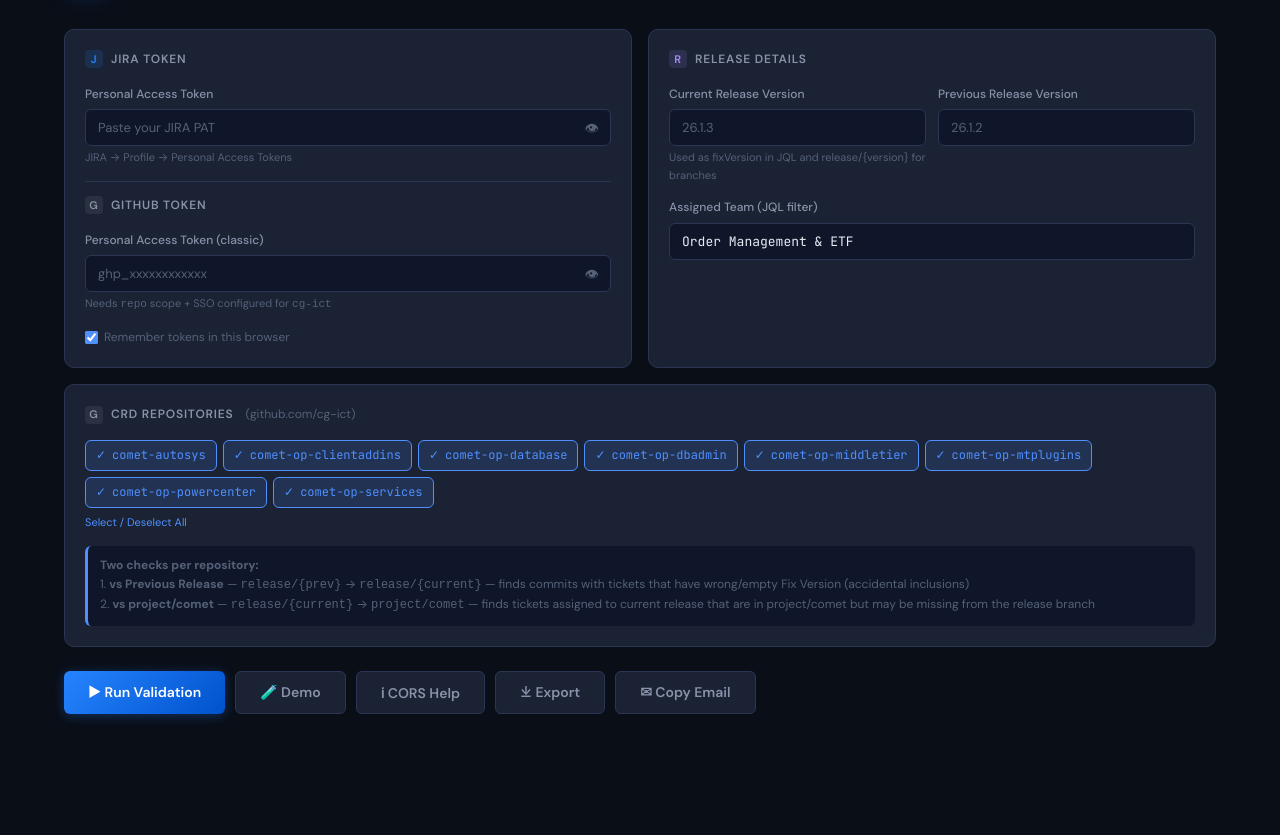
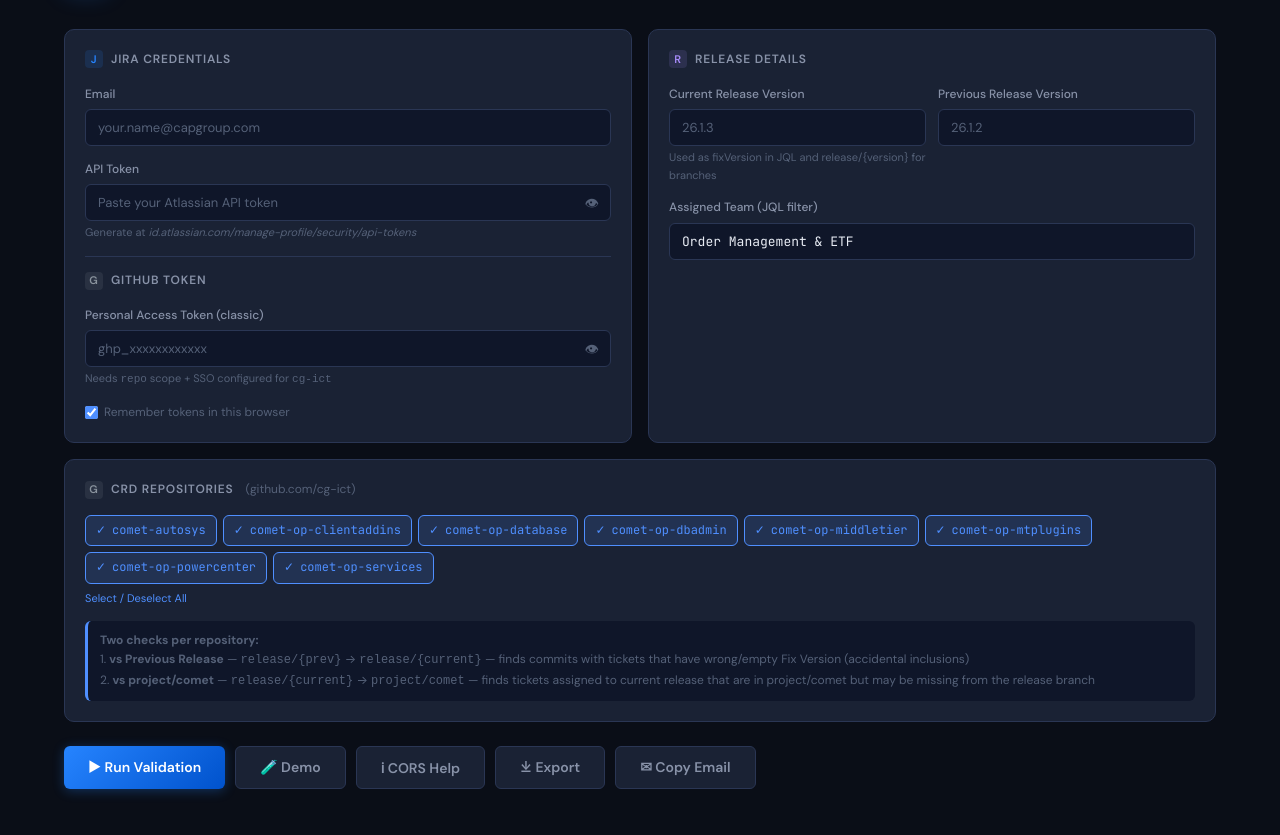
Before and after one commit to kajzerro/metal-notifier, a plain HTML site: page bla.html in a window 1280 px wide. Shown: the part 89-924 px from the top of the page. Drawn offline with Linux system fonts and the light colour scheme.

Commit message:
Update bla.html

```diff
--- a/bla.html
+++ b/bla.html
@@ -167,14 +167,18 @@
   </div>
   <div class="config-grid">
     <div class="config-card animate-in" style="animation-delay:0.05s">
-      <h2><span class="icon jira-icon">J</span> JIRA Token</h2>
+      <h2><span class="icon jira-icon">J</span> JIRA Credentials</h2>
       <div class="field">
-        <label>Personal Access Token</label>
+        <label>Email</label>
+        <input type="text" id="jiraUser" placeholder="your.name@capgroup.com">
+      </div>
+      <div class="field">
+        <label>API Token</label>
         <div class="token-field-wrap">
-          <input type="password" id="jiraToken" placeholder="Paste your JIRA PAT">
+          <input type="password" id="jiraToken" placeholder="Paste your Atlassian API token">
           <button class="token-toggle" onclick="toggleVis('jiraToken',this)">👁</button>
         </div>
-        <div class="hint">JIRA → Profile → Personal Access Tokens</div>
+        <div class="hint">Generate at <em>id.atlassian.com/manage-profile/security/api-tokens</em></div>
       </div>
       <hr class="section-divider">
       <h2 style="margin-top:4px"><span class="icon gh-icon">G</span> GitHub Token</h2>
@@ -259,7 +263,7 @@
 initRepoChips();
 function toggleAllRepos(){const a=selectedRepos.size===CRD_REPOS.length;document.querySelectorAll('.repo-chip').forEach(ch=>{const r=ch.dataset.repo;if(a){selectedRepos.delete(r);ch.classList.remove('active')}else{selectedRepos.add(r);ch.classList.add('active')}})}
 
-function saveConfig(){if(!document.getElementById('saveConfig').checked)return;const f=['jiraToken','ghToken','currentVersion','previousVersion','teamName'],d={};f.forEach(k=>d[k]=document.getElementById(k).value);try{localStorage.setItem('cometCfg',JSON.stringify(d))}catch(e){}}
+function saveConfig(){if(!document.getElementById('saveConfig').checked)return;const f=['jiraUser','jiraToken','ghToken','currentVersion','previousVersion','teamName'],d={};f.forEach(k=>d[k]=document.getElementById(k).value);try{localStorage.setItem('cometCfg',JSON.stringify(d))}catch(e){}}
 function loadConfig(){try{const r=localStorage.getItem('cometCfg');if(!r)return;const d=JSON.parse(r);Object.entries(d).forEach(([k,v])=>{const el=document.getElementById(k);if(el&&v)el.value=v})}catch(e){}}
 loadConfig();
 
@@ -270,7 +274,7 @@
 function getVal(id){return document.getElementById(id).value.trim()}
 function extractTickets(t){const m=t.match(TICKET_RE);return m?[...new Set(m)]:[]}
 
-function jiraHeaders(){return{'Authorization':'Bearer '+getVal('jiraToken'),'Content-Type':'application/json','Accept':'application/json'}}
+function jiraHeaders(){return{'Authorization':'Basic '+btoa(getVal('jiraUser')+':'+getVal('jiraToken')),'Content-Type':'application/json','Accept':'application/json'}}
 function ghHeaders(){const h={'Accept':'application/vnd.github.v3+json'};const t=getVal('ghToken');if(t)h['Authorization']='token '+t;return h}
 async function jiraFetch(p){const r=await fetch(JIRA_BASE+p,{headers:jiraHeaders()});if(!r.ok)throw new Error(`JIRA ${r.status}: ${(await r.text()).substring(0,200)}`);return r.json()}
 async function ghFetch(p){const r=await fetch(GH_API+p,{headers:ghHeaders()});if(!r.ok)throw new Error(`GitHub ${r.status}: ${(await r.text()).substring(0,200)}`);return r.json()}
@@ -334,7 +338,7 @@
 function findRepos(key,map,field){return Object.entries(map).filter(([r,d])=>d[field]&&d[field].includes(key)).map(([r])=>r)}
 
 async function runValidation(){
-  if(!getVal('jiraToken')){alert('Enter JIRA Personal Access Token');return}
+  if(!getVal('jiraUser')||!getVal('jiraToken')){alert('Enter JIRA email and API token');return}
   if(!getVal('ghToken')){alert('Enter GitHub token');return}
   if(!getVal('currentVersion')){alert('Enter current release version');return}
   if(!getVal('previousVersion')){alert('Enter previous release version');return}
```
